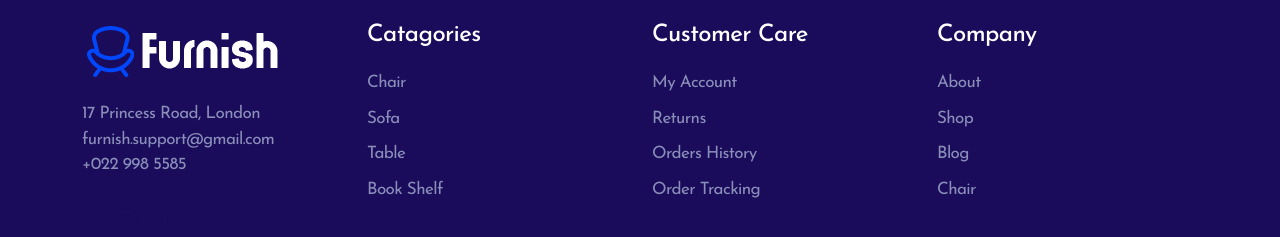
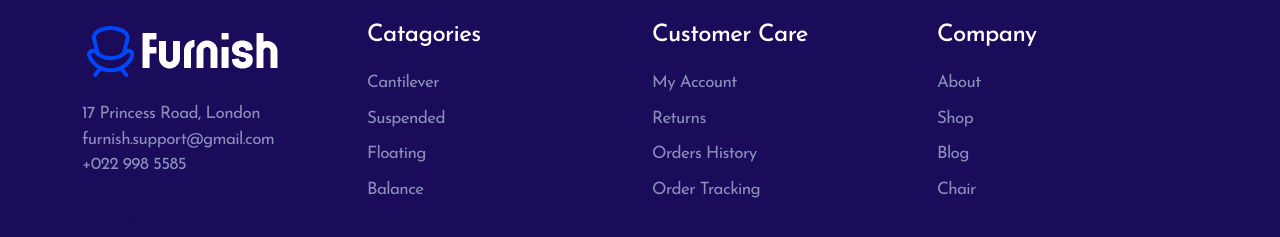
Before and after one commit to rafikadir/Gadget-react-ecommerce-web-application, a React (Vite) app: page /shop in a window 1280 px wide. Shown: the part 1606-1843 px from the top of the page. Built offline with nearby package versions, Linux system fonts and the light colour scheme.

Commit message:
footer edit

```diff
--- a/src/shared/Footer/Footer.jsx
+++ b/src/shared/Footer/Footer.jsx
@@ -9,10 +9,10 @@ const Footer = () => {
     const FooterInfo = [
         {
             "title" : "Catagories",
-            "links" : [{ "name":"Chair","link": "/"},
-                    { "name":"Sofa","link": "/"},
-                    { "name":"Table","link": "/"},
-                    { "name":"Book Shelf","link": "/"}]
+            "links" : [{ "name":"Cantilever","link": "/"},
+                    { "name":"Suspended","link": "/"},
+                    { "name":"Floating","link": "/"},
+                    { "name":"Balance","link": "/"}]
         },
         {
             "title" : "Customer Care",
```
